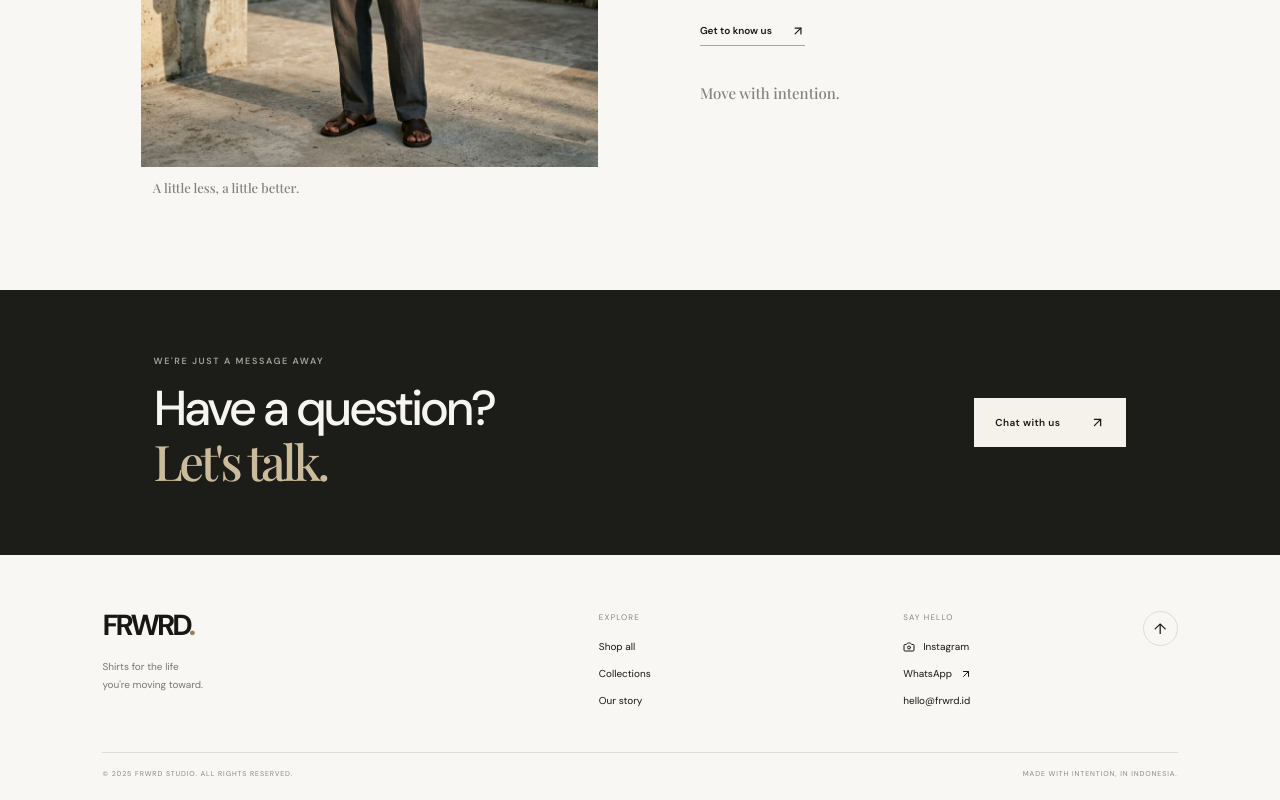
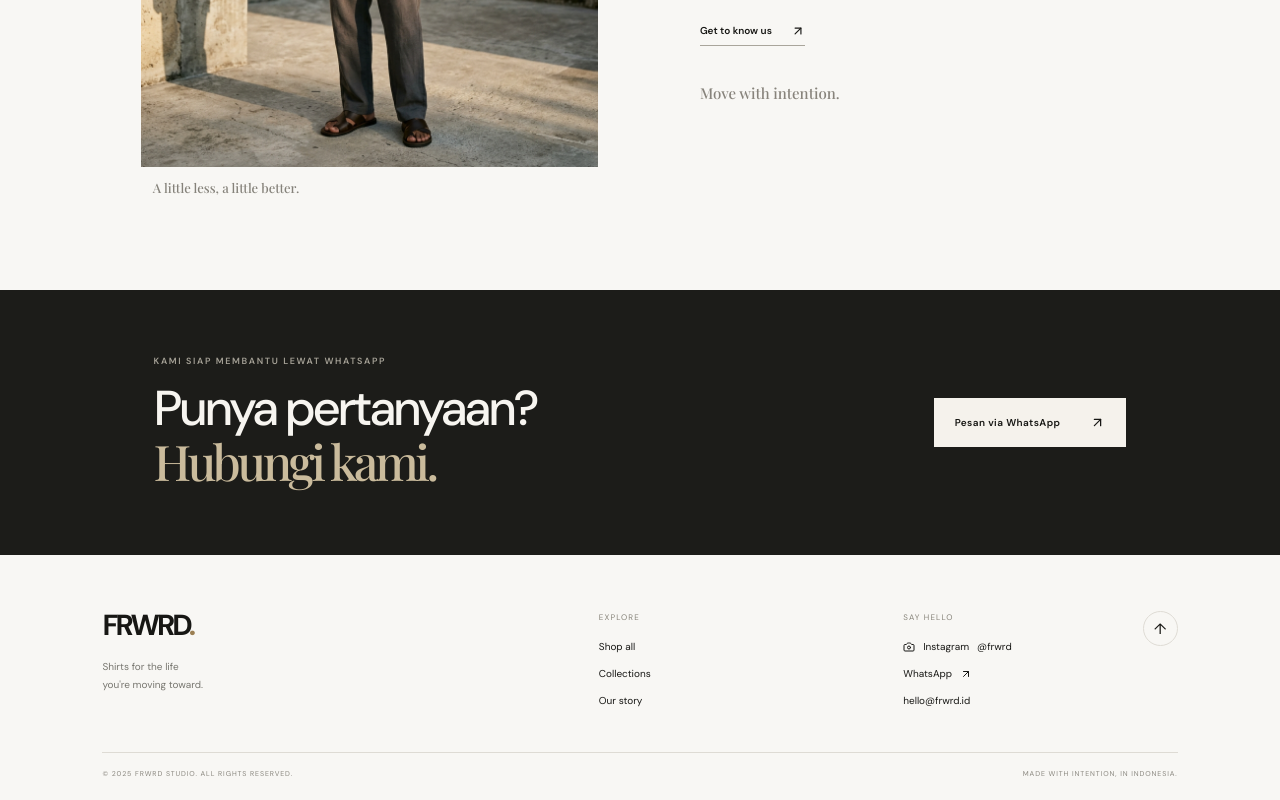
Before and after one commit to Shofi1133/frwrd, a Next.js app: page / in a window 1280 px wide. Shown: the part 2494-3294 px from the top of the page. Built offline with nearby package versions, Linux system fonts and the light colour scheme; a web font is replaced by a local one.

Commit message:
Add direct WhatsApp contact and Instagram handle
V0-Chat-Id: hhFpSC0s5n1

```diff
--- a/src/App.tsx
+++ b/src/App.tsx
@@ -3,7 +3,7 @@ import { AboutSection } from './components/AboutSection'
 import { Hero } from './components/Hero'
 import { Navbar } from './components/Navbar'
 import { ProductCatalog } from './components/ProductCatalog'
-import { WHATSAPP_NUMBER } from './data/products'
+import { INSTAGRAM_HANDLE, INSTAGRAM_URL, WHATSAPP_NUMBER } from './data/products'
 
 export default function App() {
   const contactMessage = encodeURIComponent('Halo FRWRD, saya ingin bertanya tentang koleksi kemeja.')
@@ -28,11 +28,11 @@ export default function App() {
         <AboutSection />
         <section className="contact-strip" id="contact">
           <div>
-            <p className="eyebrow">We&apos;re just a message away</p>
-            <h2>Have a question?<br /><em>Let&apos;s talk.</em></h2>
+            <p className="eyebrow">Kami siap membantu lewat WhatsApp</p>
+            <h2>Punya pertanyaan?<br /><em>Hubungi kami.</em></h2>
           </div>
-          <a className="button button-light" href={`https://wa.me/${WHATSAPP_NUMBER}?text=${contactMessage}`} target="_blank" rel="noreferrer">
-            Chat with us <ArrowUpRight aria-hidden="true" />
+          <a className="button button-light" href={`https://wa.me/${WHATSAPP_NUMBER}?text=${contactMessage}`} target="_blank" rel="noopener noreferrer" aria-label="Pesan FRWRD langsung melalui WhatsApp">
+            Pesan via WhatsApp <ArrowUpRight aria-hidden="true" />
           </a>
         </section>
       </main>
@@ -50,8 +50,8 @@ export default function App() {
           </div>
           <div className="footer-links">
             <span className="footer-label">SAY HELLO</span>
-            <a href="https://instagram.com/frwrd" target="_blank" rel="noreferrer"><Camera aria-hidden="true" /> Instagram</a>
-            <a href={`https://wa.me/${WHATSAPP_NUMBER}?text=${contactMessage}`} target="_blank" rel="noreferrer">WhatsApp <ArrowUpRight aria-hidden="true" /></a>
+            <a href={INSTAGRAM_URL} target="_blank" rel="noopener noreferrer"><Camera aria-hidden="true" /> Instagram <span>{INSTAGRAM_HANDLE}</span></a>
+            <a href={`https://wa.me/${WHATSAPP_NUMBER}?text=${contactMessage}`} target="_blank" rel="noopener noreferrer">WhatsApp <ArrowUpRight aria-hidden="true" /></a>
             <a href="mailto:hello@frwrd.id">hello@frwrd.id</a>
           </div>
           <a href="#home" className="back-to-top" aria-label="Kembali ke atas">↑</a>
--- a/src/data/products.ts
+++ b/src/data/products.ts
@@ -86,3 +86,5 @@ export const formatPrice = (price: number) =>
 
 // Replace this with the FRWRD WhatsApp number, including country code and no + or spaces.
 export const WHATSAPP_NUMBER = '6281234567890'
+export const INSTAGRAM_HANDLE = '@frwrd'
+export const INSTAGRAM_URL = 'https://instagram.com/frwrd'
```
Also changed, not shown: 2 other files (tests, documents, lock files or other folders).
